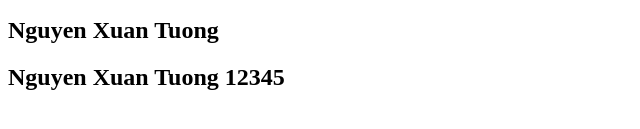
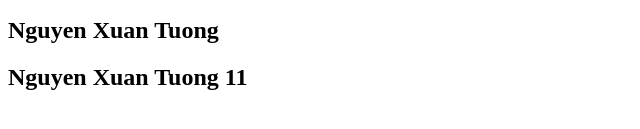
Before and after one commit to NXuanTuong/learn-git, a plain HTML site: page src/index.html in a window 1280 px wide. Shown: the part 157-286 px from the top of the page, 0-640 px from the left. Drawn offline with Linux system fonts and the light colour scheme.

Commit message:
tuong 2 commit

```diff
--- a/src/index.html
+++ b/src/index.html
@@ -11,7 +11,7 @@
 		<h2>Nam</h2>
 		<h2>Nam 123456</h2>
 		<h2>Nguyen Xuan Tuong</h2>
-		<h2>Nguyen Xuan Tuong 12345</h2>
+		<h2>Nguyen Xuan Tuong 11</h2>
 	</body>
 	<script src="main.js"></script>
 </html>
```
